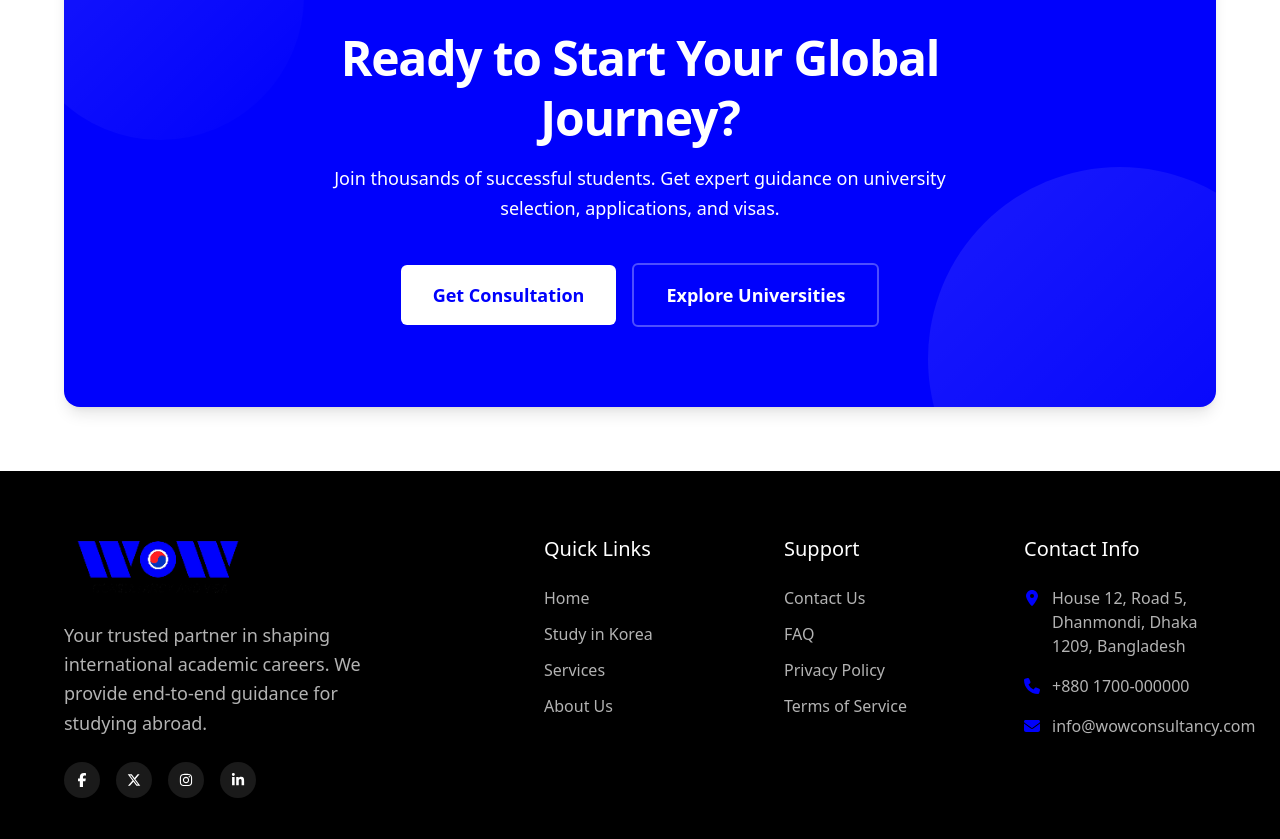
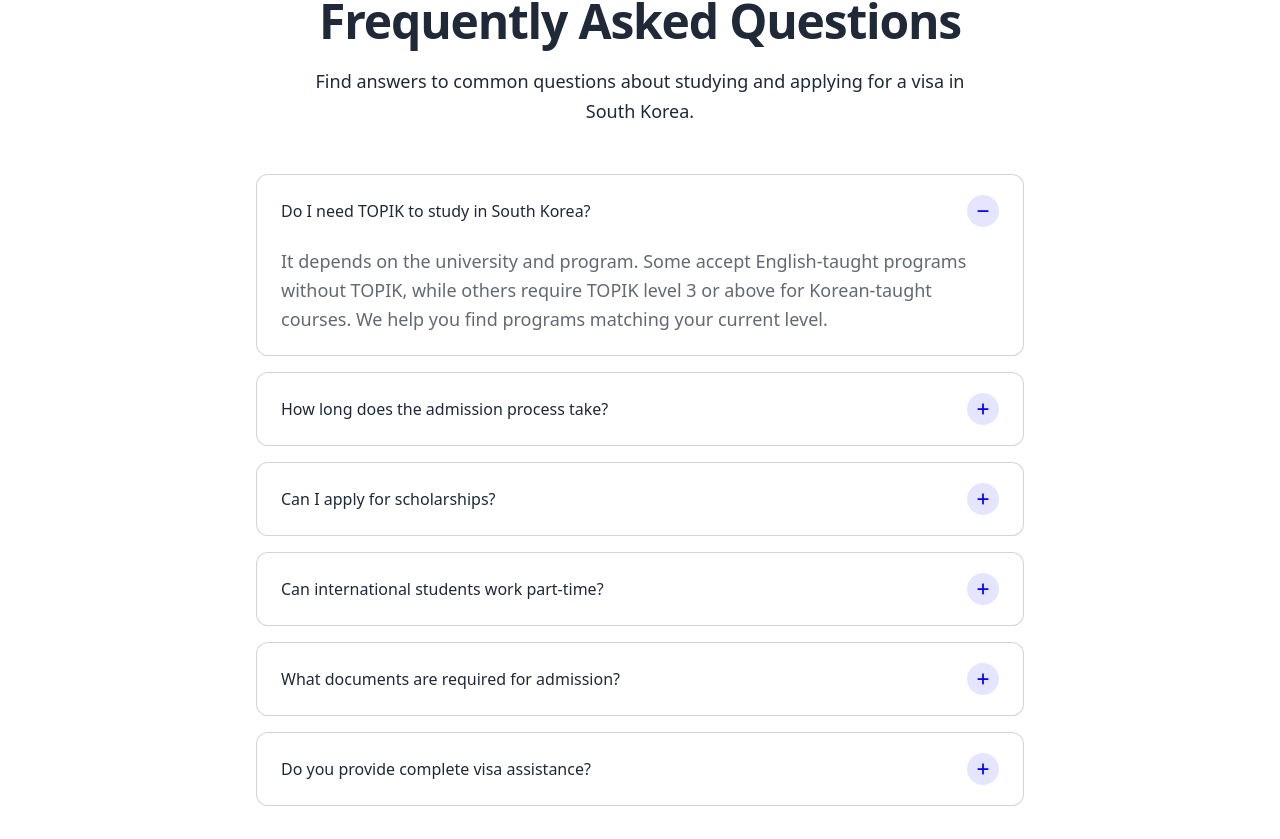
Before and after one commit to dev-nirob1/wow-consultancy-and-visa, a Next.js app: page / in a window 1280 px wide. Shown: the part 1701-2540 px from the top of the page. Built offline with nearby package versions, Linux system fonts and the light colour scheme.

Commit message:
faq section

```diff
--- a/src/app/(front)/page.js
+++ b/src/app/(front)/page.js
@@ -2,13 +2,15 @@ import React from 'react';
 import Hero from '../components/front/section/hero';
 import WhyStydyinKorea from '../components/front/section/Benifits';
 import CtaSection from '../components/front/section/CtaSection';
+import FaqSection from '../components/front/section/FaqSection';
 
 const Home = () => {
   return (
     <div>
-      <Hero/>
-      <WhyStydyinKorea/>
-      <CtaSection/>
+      <Hero />
+      <WhyStydyinKorea />
+      <FaqSection />
+      <CtaSection />
     </div>
   );
 };
--- a/src/app/components/front/section/CtaSection.jsx
+++ b/src/app/components/front/section/CtaSection.jsx
@@ -2,7 +2,7 @@ import Link from "next/link";
 
 const CtaSection = () => {
   return (
-    <section className="py-16">
+    <section className="pb-16">
       <div className="container">
         <div className="relative bg-primary rounded-2xl overflow-hidden shadow-lg px-8 py-16 md:px-12 md:py-20 text-center">
           <span className="absolute -top-24 -left-12 w-72 h-72 rounded-full bg-linear-to-br from-white/10 to-white/0" />
--- /dev/null
+++ b/src/app/components/front/section/FaqSection.jsx
@@ -0,0 +1,75 @@
+// components/Faq.jsx
+"use client";
+
+import { useState } from "react";
+import SectionHeader from "../common/SectionHeader";
+import FaqItem from "../widget/FaqItem";
+
+const faqs = [
+  {
+    question: "Do I need TOPIK to study in South Korea?",
+    answer:
+      "It depends on the university and program. Some accept English-taught programs without TOPIK, while others require TOPIK level 3 or above for Korean-taught courses. We help you find programs matching your current level.",
+  },
+  {
+    question: "How long does the admission process take?",
+    answer:
+      "On average, the full process takes 3 to 6 months, covering university selection, application submission, admission decision, and visa processing.",
+  },
+  {
+    question: "Can I apply for scholarships?",
+    answer:
+      "Yes, many universities and the Korean government offer scholarships for international students covering tuition, and sometimes living expenses. We guide you through eligible options.",
+  },
+  {
+    question: "Can international students work part-time?",
+    answer:
+      "Yes, international students on a D-2 visa can work part-time with proper permission after completing one or two semesters, depending on visa conditions.",
+  },
+  {
+    question: "What documents are required for admission?",
+    answer:
+      "Typically you'll need academic transcripts, certificates, a passport copy, a statement of purpose, recommendation letters, and financial proof. Requirements vary slightly by university.",
+  },
+  {
+    question: "Do you provide complete visa assistance?",
+    answer:
+      "Yes, we handle end-to-end visa support including document preparation, application submission, and interview guidance for a smooth approval process.",
+  },
+];
+
+const FaqSection = () => {
+  const [openIndex, setOpenIndex] = useState(0);
+
+  const handleToggle = (index) => {
+    setOpenIndex(openIndex === index ? null : index);
+  };
+
+  return (
+    <section className="py-16">
+      <div className="container">
+        <SectionHeader
+          subTitle="FAQ"
+          title="Frequently Asked Questions"
+          highlight="Questions"
+          description="Find answers to common questions about studying and applying for a visa in South Korea."
+          className="mb-12"
+        />
+
+        <div className="max-w-3xl mx-auto flex flex-col gap-4">
+          {faqs.map((faq, index) => (
+            <FaqItem
+              key={faq.question}
+              question={faq.question}
+              answer={faq.answer}
+              isOpen={openIndex === index}
+              onClick={() => handleToggle(index)}
+            />
+          ))}
+        </div>
+      </div>
+    </section>
+  );
+};
+
+export default FaqSection;
--- /dev/null
+++ b/src/app/components/front/widget/FaqItem.jsx
@@ -0,0 +1,32 @@
+// components/FaqItem.jsx
+"use client";
+
+import { FaPlus, FaMinus } from "react-icons/fa6";
+
+const FaqItem = ({ question, answer, isOpen, onClick }) => {
+  return (
+    <div className="bg-white border border-dark/20 rounded-xl overflow-hidden">
+      <button
+        onClick={onClick}
+        className="w-full flex items-center justify-between gap-4 text-left px-6 py-5"
+      >
+        <span className="font-medium text-dark">{question}</span>
+        <span className="w-8 h-8 flex items-center justify-center rounded-full bg-primary/10 text-primary shrink-0">
+          {isOpen ? <FaMinus className="text-sm" /> : <FaPlus className="text-sm" />}
+        </span>
+      </button>
+
+      <div
+        className={`grid transition-all duration-300 ease-in-out ${
+          isOpen ? "grid-rows-[1fr] opacity-100" : "grid-rows-[0fr] opacity-0"
+        }`}
+      >
+        <div className="overflow-hidden">
+          <p className="px-6 pb-5 text-dark/70">{answer}</p>
+        </div>
+      </div>
+    </div>
+  );
+};
+
+export default FaqItem;
```
